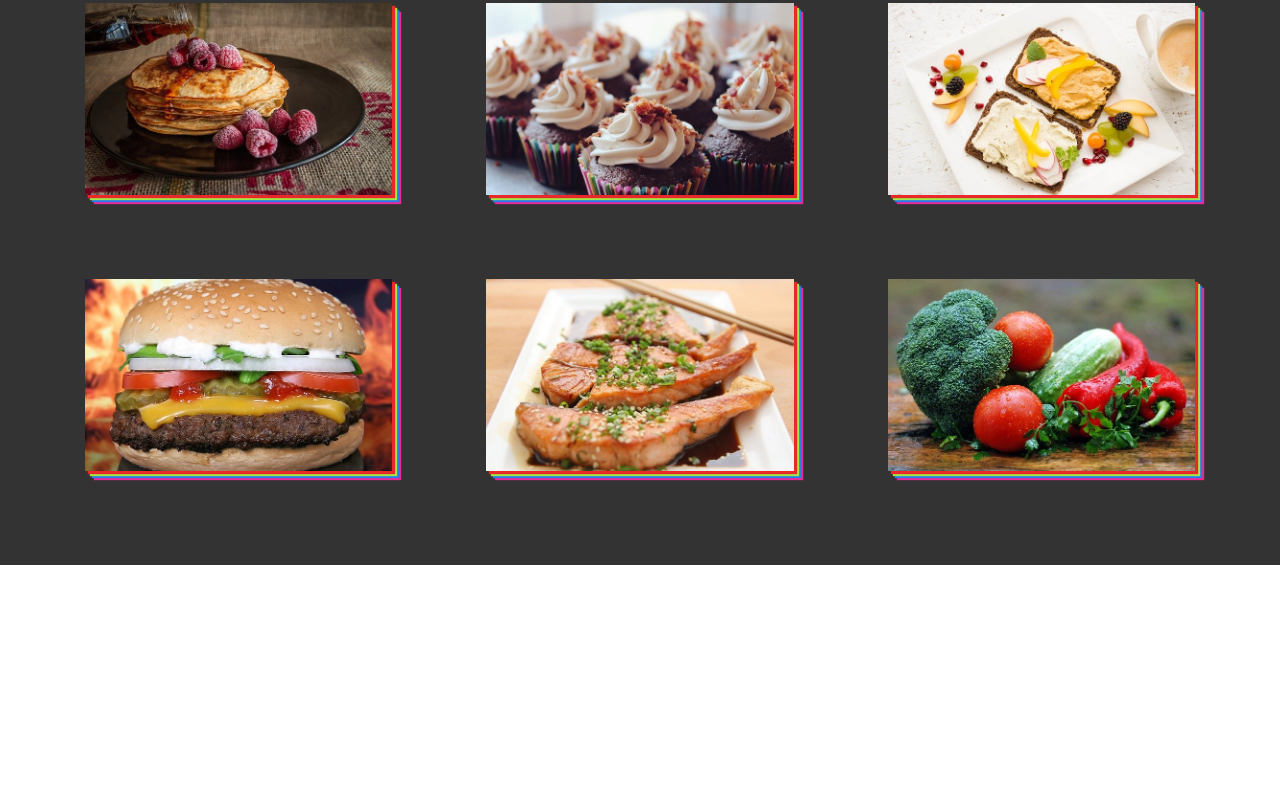
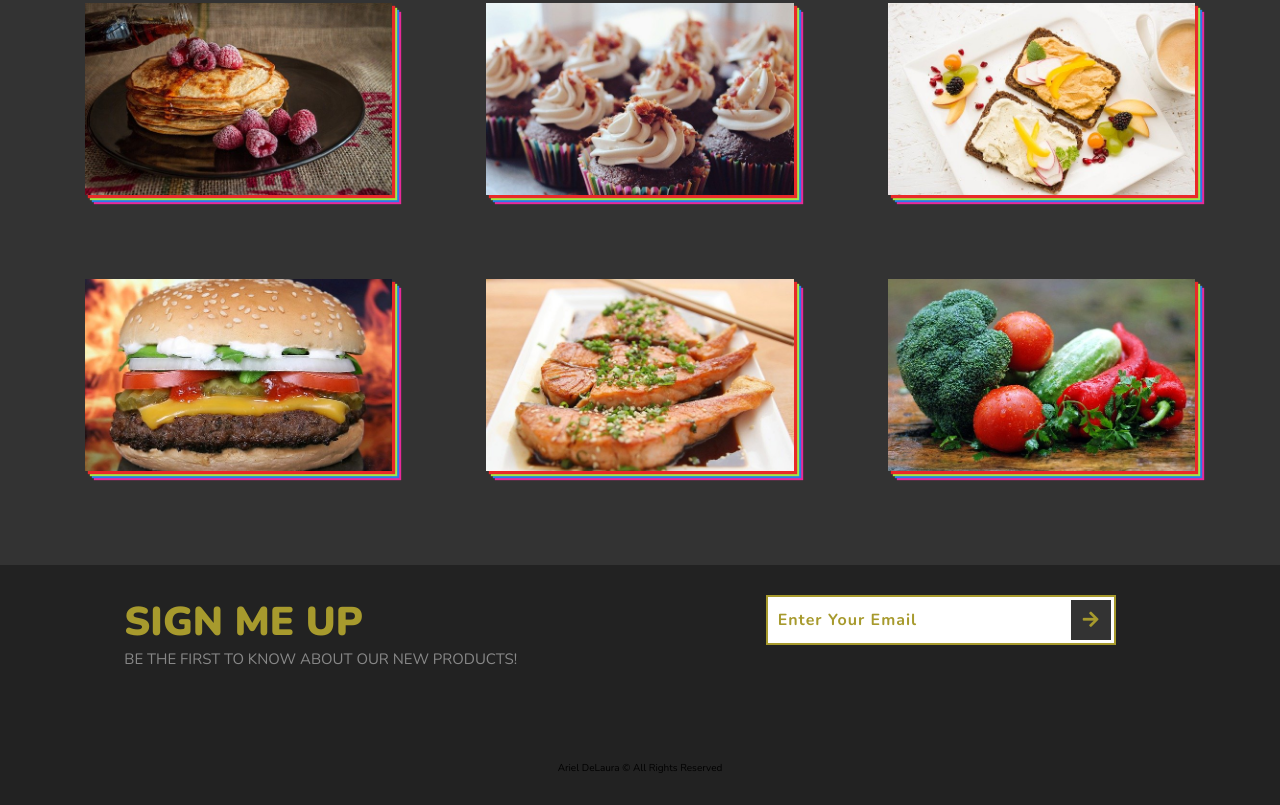
Before and after one commit to ariellekatherine92/Foods, a plain HTML site: page index.html in a window 1280 px wide. Shown: the part 1950-2755 px from the top of the page. Before the commit the page ends 2515 px from the top, so only its background shows below. Drawn offline with nearby package versions, Linux system fonts and the light colour scheme.

Commit message:
added footer styles and finished gallery

```diff
--- a/index.html
+++ b/index.html
@@ -105,6 +105,27 @@
         </div>
     </section>
        <!--End of Section 3-->
+       <!--Section4-->
+       <section class="section-4">
+           <div class="section-4-text">
+               <h2 class="section-4-heading">Sign me up</h2>
+               <p class="section-4-paragraph">Be the first to know
+                   about our new products!
+               </p>
+           </div>
+           <form class="signup-form">
+               <input type="email"
+               class="signup-form-input" placeholder="Enter Your Email">
+               <button type= "submit"
+               class="signup-form-btn">
+               <i class="fas fa-arrow-right"></i>
+            </button>
+           </form>
+           <p class="copyright">
+               Ariel DeLaura &copy; All Rights Reserved
+           </p>
+       </section>
+       <!--End of Section 4-->
     </div>
     <script src="script.js"></script>
 </body>
--- a/style.css
+++ b/style.css
@@ -170,6 +170,7 @@ html {
       width: .2rem;
       height: 0;
       background-color: #fff;
+      z-index: 10;
       transition: height .5s;
   }
 
@@ -262,3 +263,67 @@ html {
       transition: 1s 1s;
   }
 /* End of Section 3 */
+
+/* Section 4 */
+.section-4 {
+    width: 100%;
+    height: 30vh;
+    background-color: #222;
+    display: flex;
+    justify-content: space-around;
+    align-items: flex-start;
+    padding: 3rem 0;
+    position: relative;
+}
+
+.section-4-text {
+    text-transform: uppercase;
+}
+
+.section-4-heading {
+    font-size: 4rem;
+    font-weight: 900;
+    color: #a79a2d;
+}
+
+.section-4-paragraph {
+    font-size: 1.5rem;
+    color: #888;
+}
+.signup-form {
+    display: flex;
+    align-items: center;
+}
+
+.signup-form-input {
+    width: 35rem;
+    height: 5rem;
+    padding: 1rem;
+    border: .2rem solid #a79a2d;
+    font-size: 1.6rem;
+    font-weight: 700;
+    letter-spacing: .1rem;
+    color: #a79a2d;
+}
+
+.signup-form-input::placeholder{
+    color: #a79a2d;
+}
+
+.signup-form-btn {
+    position: relative;
+    left: -4.5rem;
+    width: 4rem;
+    height: 4rem;
+    background-color: #333;
+    color: #a79a2d;
+    border: none;
+    font-size: 1.8rem;
+    cursor: pointer;
+}
+
+.copyright {
+    position: absolute;
+    bottom: 3rem;
+}
+/* end of section 4 */
```
